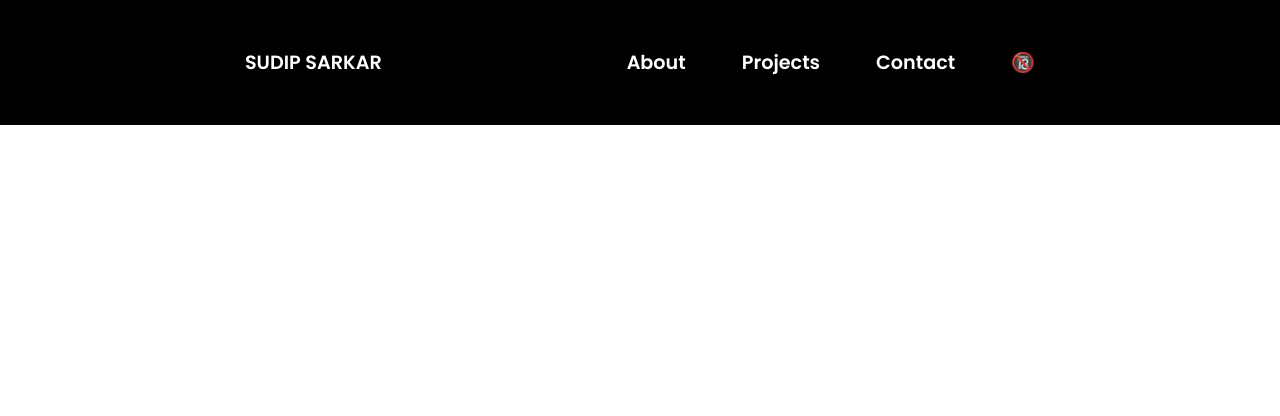
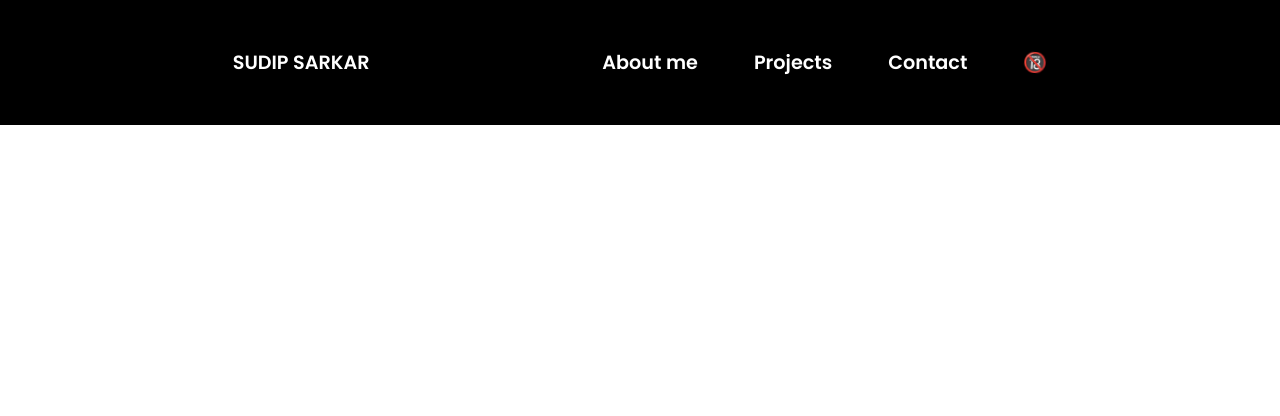
Before and after one commit to Sudipskr31/portfolio, a plain HTML site: page index.html in a window 1280 px wide. Shown: the top 416 px of the page. Drawn offline with Linux system fonts and the light colour scheme.

Commit message:
test commit

```diff
--- a/index.html
+++ b/index.html
@@ -13,7 +13,7 @@
     <div class="head">SUDIP SARKAR</div>
     <div>
         <ul class="menu">
-            <li><a onclick="">About</a></li>
+            <li><a onclick="">About me</a></li>
             <li><a onclick="">Projects</a></li>
             <li><a onclick="">Contact</a></li>
             <li><a href="https://www.pornhub.org" target="_blank" ><span class="adult">🔞</span></a></li>
```
